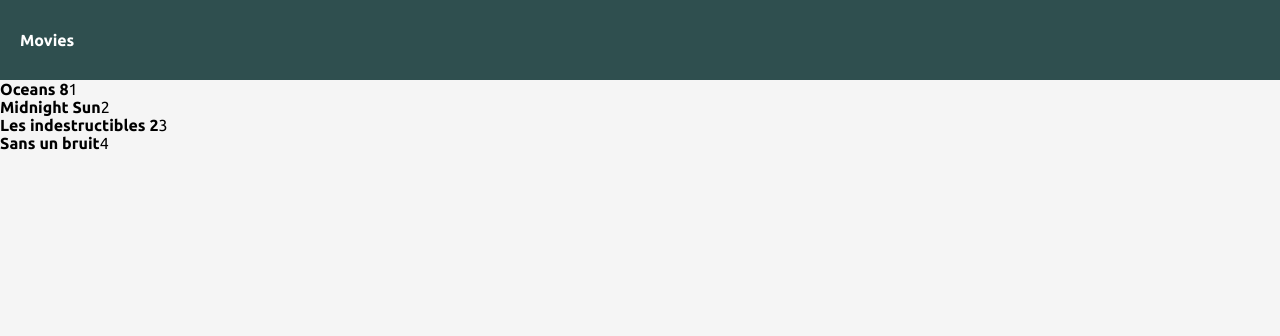
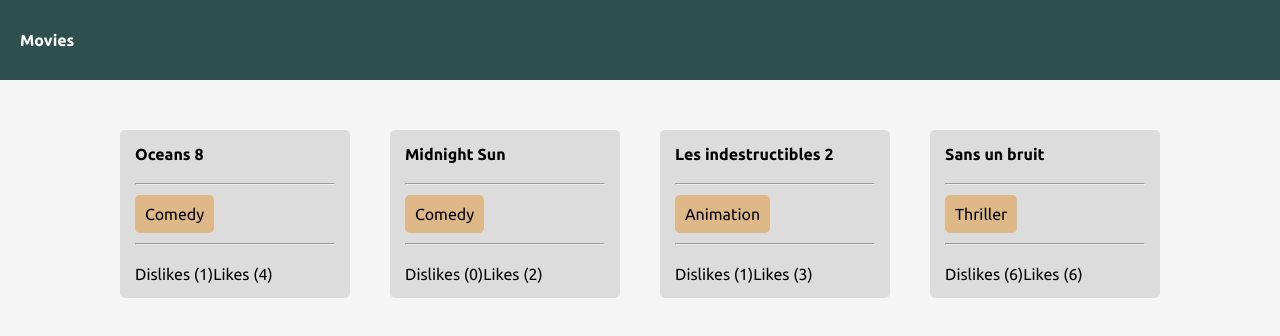
Before and after one commit to hamza-eljaouhari/react-interview, a React (Create React App) app: page /movies/1 in a window 1280 px wide. Shown: the top 336 px of the page. Built offline with nearby package versions, Linux system fonts and the light colour scheme.

Commit message:
Tweaking the css using flexbox

```diff
--- a/src/App.css
+++ b/src/App.css
@@ -27,3 +27,7 @@
   color: white;
   font-weight: bold
 }
+
+main {
+  padding: 50px 100px;
+}
--- a/src/App.tsx
+++ b/src/App.tsx
@@ -1,7 +1,8 @@
 import {
   BrowserRouter as Router,
   Route,
-  Redirect
+  Redirect,
+  Link
 } from "react-router-dom";
 
 import './App.css';
@@ -12,16 +13,12 @@
 
   return (
     <div className="App">
-      <header className="App-header">
-        <a
-          href="https://github.com/hamza-eljaouhari"
-          target="_blank"
-          rel="noreferrer"
-        >
-          Movies
-        </a>
-      </header>
       <Router>
+        <header className="App-header">
+          <Link to="/movies/1">
+            Movies
+          </Link>
+        </header>
         <main>
           <Route path="/movies/:pageNumber">
             <Movies></Movies>
--- /dev/null
+++ b/src/Movies/Card.css
@@ -0,0 +1,17 @@
+.movie-card{
+    width: 200px;
+    background-color: #DCDCDC;
+    border-radius: 5px;
+    padding: 15px;
+}
+
+.movie-category{
+    margin: 10px 0;
+    padding: 10px;
+    background-color: burlywood;
+    border-radius: 5px;
+}
+
+hr {
+    margin: 20px 0;
+}
--- a/src/Movies/Card.tsx
+++ b/src/Movies/Card.tsx
@@ -1,4 +1,5 @@
 import MovieType from "../types/movie";
+import "./Card.css";
 
 function Card(props: MovieType){
     const { id, title, category, likes, dislikes } = props;
@@ -9,8 +10,18 @@
                 <strong>
                     { title }
                 </strong>
-                {id}
             </header>
+
+            <hr/>
+
+            <span className="movie-category">{category}</span>
+
+            <hr/>
+
+            <div className="movie-votes">
+                <span className="movie-dislikes">Dislikes ({dislikes})</span>
+                <span className="movie-likes">Likes ({likes})</span>
+            </div>
         </article>
     )
 }
--- /dev/null
+++ b/src/Movies/List.css
@@ -0,0 +1,4 @@
+.movies-list{
+    display: flex;
+    justify-content: space-around;
+}
--- a/src/Movies/List.tsx
+++ b/src/Movies/List.tsx
@@ -2,6 +2,7 @@
 import moviesApi from "../movies";
 import Card from "./Card";
 import MovieType from "../types/movie";
+import "./List.css";
 
 import {
     withRouter
@@ -27,7 +28,7 @@
     }
 
     return (
-        <section>
+        <section className="movies-list">
             {
                 paginateMovies().map((movie: MovieType) => {
                     return <Card
```
